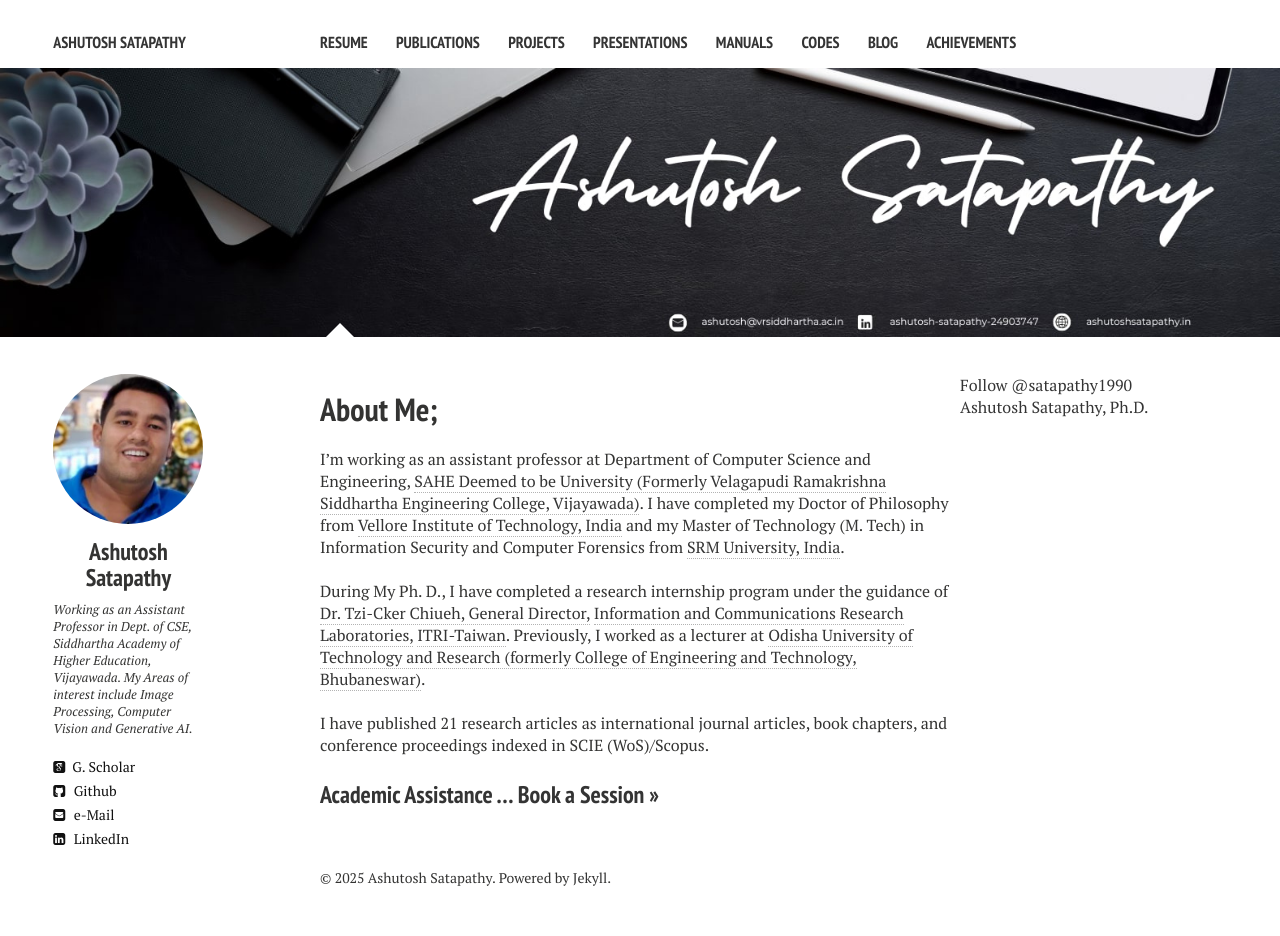
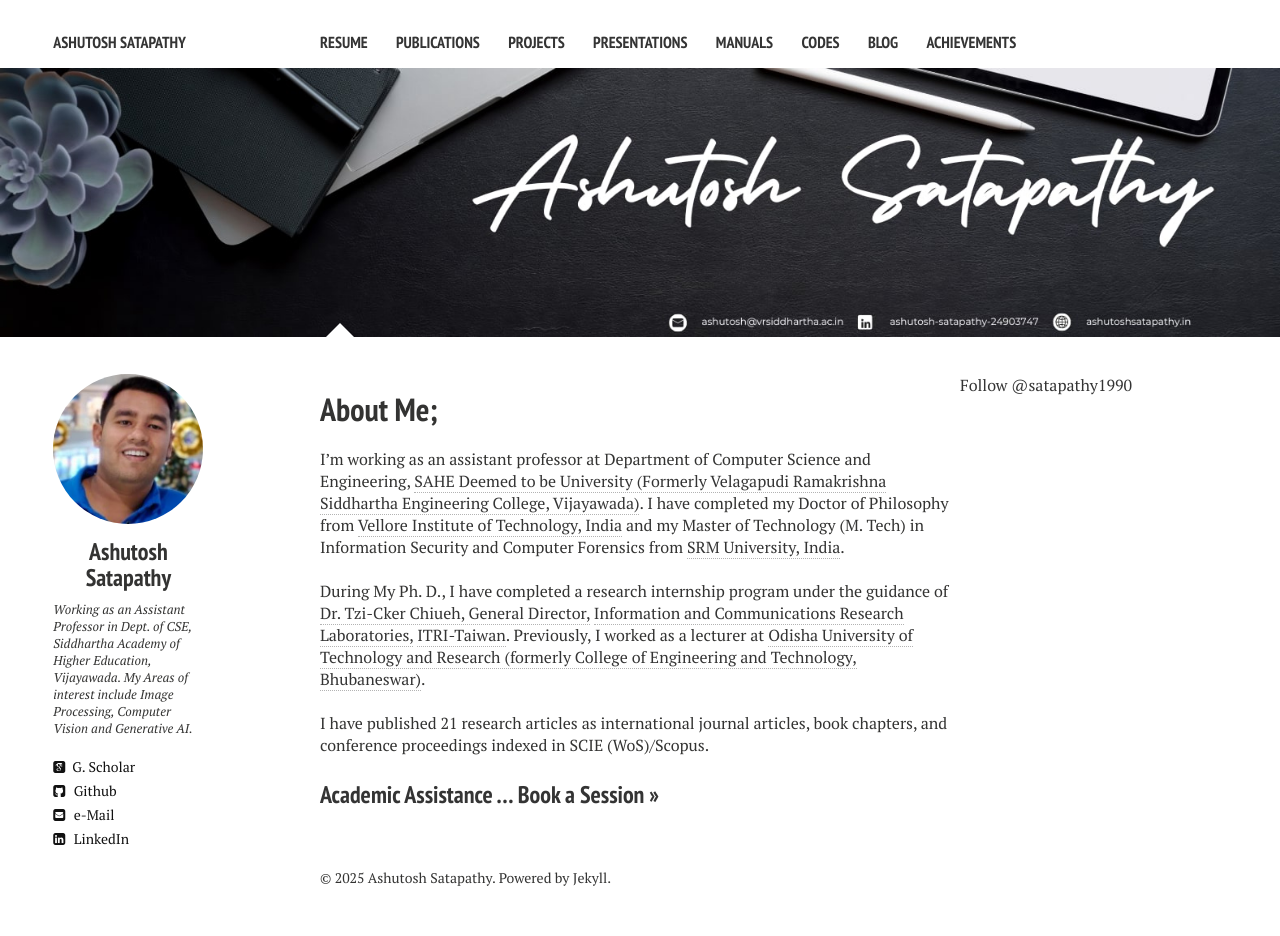
Before and after one commit to ashutoshsatapathy1990/ashutoshsatapathy1990.github.io, a Jekyll site: the page built from index.md, in a window 1280 px wide. Built offline with Jekyll 4.4.1, drawn with Linux system fonts in a browser that asks for light colours; nearby versions of some CDN libraries; comment, search, counter and statistics services are not loaded.

Commit message:
Update home2.html

```diff
--- a/_layouts/home2.html
+++ b/_layouts/home2.html
@@ -48,8 +48,6 @@
   </article>
   <!-- LinkedIn Profile Summary -->
   <a href="https://twitter.com/satapathy1990?ref_src=twsrc%5Etfw" class="twitter-follow-button" data-lang="en" data-show-count="false">Follow @satapathy1990</a><script async src="https://platform.twitter.com/widgets.js" charset="utf-8"></script>
-  <script src="https://platform.linkedin.com/badges/js/profile.js" async defer type="text/javascript"></script>
-  <div class="badge-base LI-profile-badge" data-locale="en_US" data-size="medium" data-theme="light" data-type="HORIZONTAL" data-vanity="ashutosh-satapathy-24903747" data-version="v1"><a class="badge-base__link LI-simple-link" href="https://in.linkedin.com/in/ashutosh-satapathy-24903747?trk=profile-badge">Ashutosh Satapathy, Ph.D.</a></div>
 </div><!-- /#index -->
 
 <div class="footer-wrap">
```
